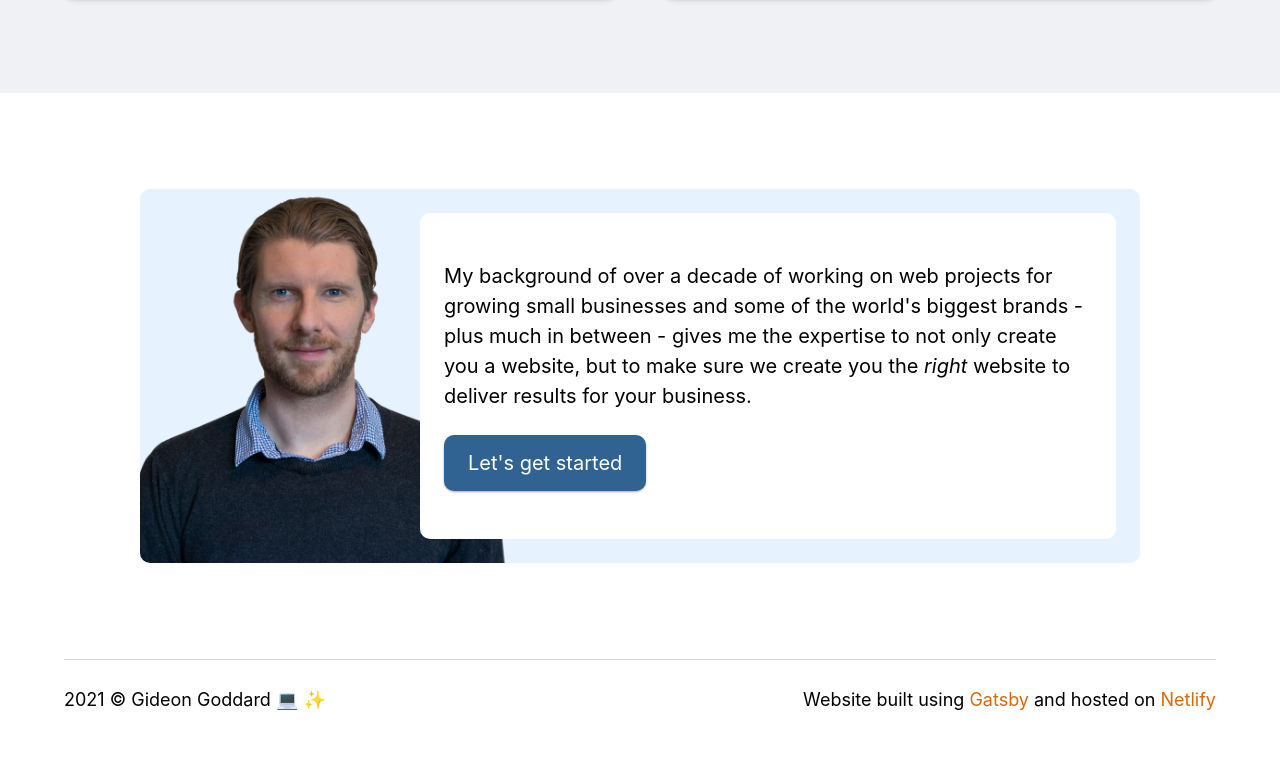
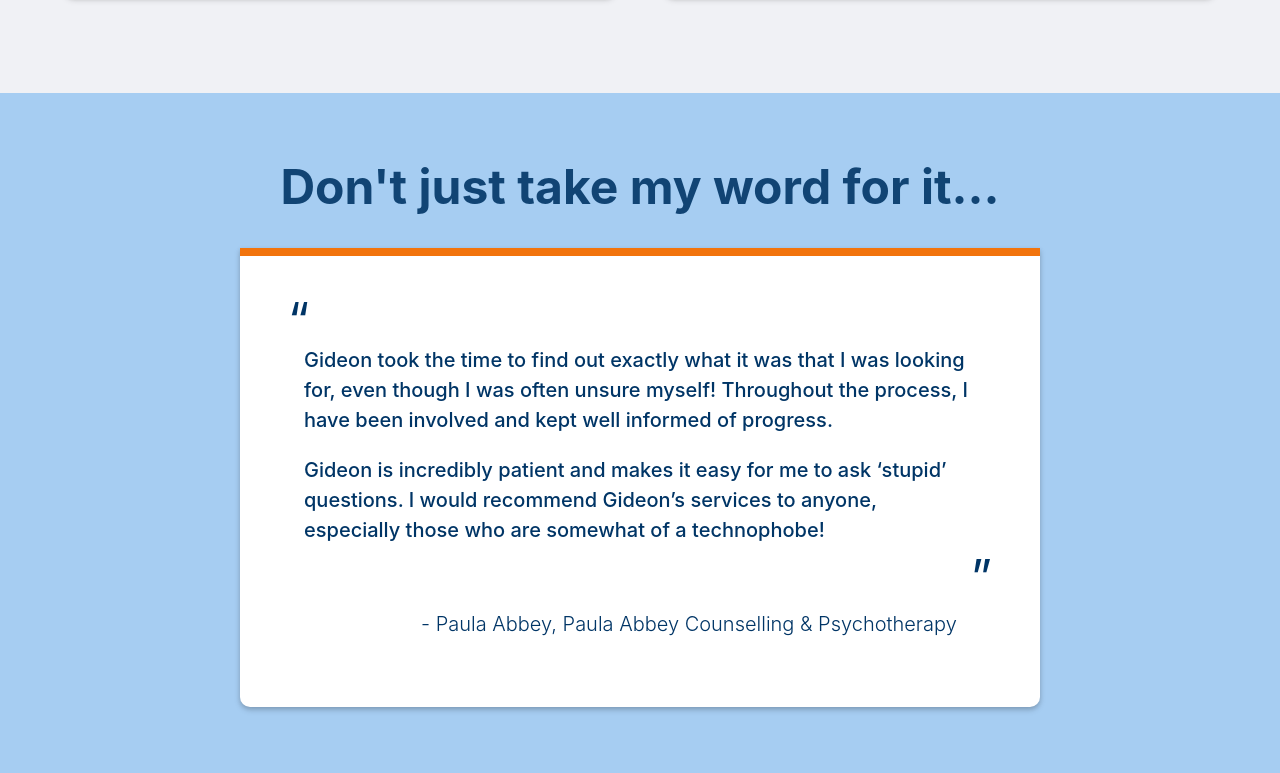
Before and after one commit to gideongoddard/freelance-portfolio, a Gatsby site: page /services in a window 1280 px wide. Shown: the part 2167-2940 px from the top of the page. Before the commit the page ends 2906 px from the top, so only its background shows below. Built offline with nearby package versions, Linux system fonts and the light colour scheme; Gatsby itself is replaced by a stand-in of ours.

Commit message:
Added Paula Abbey testimonial

```diff
--- a/src/components/Testimonial/Testimonial.js
+++ b/src/components/Testimonial/Testimonial.js
@@ -8,7 +8,7 @@ function Testimonial(props) {
             <h2>Don't just take my word for it...</h2>
             <div className={TestimonialStyles.container}>
                 <div className={TestimonialStyles.quote}>
-                    <p>{props.quote}</p>
+                    {props.children}
                 </div>
                 <div className={TestimonialStyles.client}>
                     <p>- {props.client}</p>
@@ -19,7 +19,7 @@ function Testimonial(props) {
 }
 
 Testimonial.propTypes = {
-    quote: PropTypes.string.isRequired,
+    children: PropTypes.any.isRequired,
     client: PropTypes.string.isRequired,
 }
 
--- a/src/pages/services.js
+++ b/src/pages/services.js
@@ -5,6 +5,7 @@ import { faRoute, faPaintBrush, faLaptopCode, faSearchPlus, faTools, faChartLine
 import Layout from "../components/Layout/Layout"
 import Button from "../components/Button/Button"
 import Gideon from "../components/Gideon/Gideon"
+import Testimonial from "../components/Testimonial/Testimonial"
 import Title from "../components/Title/Title"
 import MetaImage from "../images/meta-image.png"
 import * as ServicesStyles from "./services.module.css"
@@ -72,6 +73,10 @@ export default function Services() {
                     </Service>
                 </div>
             </section>
+            <Testimonial client="Paula Abbey, Paula Abbey Counselling & Psychotherapy">
+                <p>Gideon took the time to find out exactly what it was that I was looking for, even though I was often unsure myself! Throughout the process, I have been involved and kept well informed of progress.</p>
+                <p>Gideon is incredibly patient and makes it easy for me to ask ‘stupid’ questions. I would recommend Gideon’s services to anyone, especially those who are somewhat of a technophobe!</p>
+            </Testimonial>
             <Gideon>
                 <p>My background of over a decade of working on web projects for growing small businesses and some of the world's biggest brands - plus much in between - gives me the expertise to not only create you a website, but to make sure we create you the <em>right</em> website to deliver results for your business.</p>
                 <Button colour="primary" type="internal" to="/hire-me/">Let's get started</Button>
```
Also changed, not shown: src/pages/index.js (+3 -4 lines).
